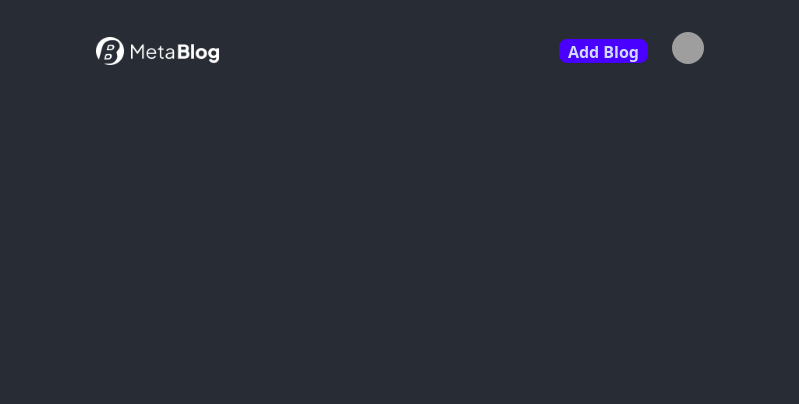
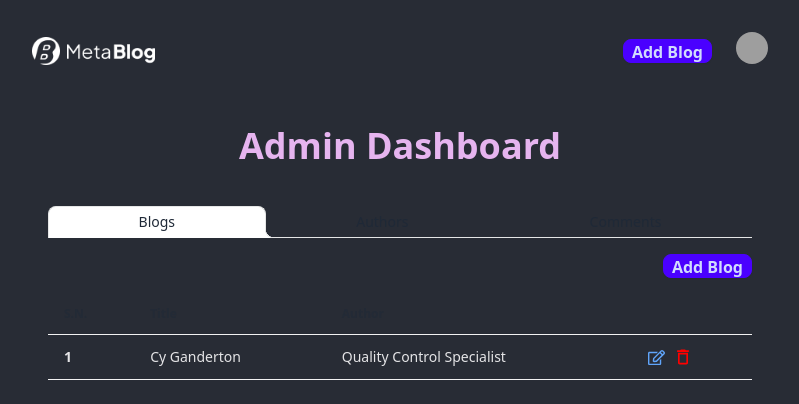
Before and after one commit to devAaus/task1, a React (Vite) app: page /dashboard in a window 1280 px wide. Before the commit this address had no page. Shown: the top 404 px of the page, without its empty margins (240-1039 px from the left). Built offline with nearby package versions, Linux system fonts and the light colour scheme; grey boxes are pictures that could not be loaded.

Commit message:
added admin dashboard

```diff
--- a/src/App.jsx
+++ b/src/App.jsx
@@ -1,21 +1,21 @@
 import { Route, Routes } from "react-router-dom"
 import Home from "./pages/Home"
 import Navbar from "./components/Navbar"
-import AddBlog from "./pages/AddBlog"
 import Profile from "./pages/Profile"
+import Dashboard from "./pages/Dashboard"
 
 function App() {
 
    return (
       <div className="bg-bg">
-         <main className="min-h-screen max-w-screen-sm mx-auto text-text">
+         <main className="min-h-screen max-w-screen-md mx-auto text-text">
             <Navbar />
 
             <div className="py-6 px-8">
                <Routes>
                   <Route path="/" element={<Home />} />
                   <Route path="/profile" element={<Profile />} />
-                  <Route path="/add-blog" element={<AddBlog />} />
+                  <Route path="/dashboard" element={<Dashboard />} />
                </Routes>
             </div>
          </main>
--- /dev/null
+++ b/src/components/AuthorsTab.jsx
@@ -0,0 +1,25 @@
+import React from 'react'
+import AuthorTable from './AuthorTable'
+import AuthorForm from './AuthorForm'
+
+const AuthorsTab = () => {
+
+    const handlSubmitAuthor = (e) => {
+        e.preventDefault()
+    }
+
+    return (
+        <div className='flex flex-col gap-4'>
+            <button
+                className='w-fit ml-auto btn btn-xs btn-primary text-base'
+                onClick={() => document.getElementById('modal_2').showModal()}
+            >
+                Add Author
+            </button>
+            <AuthorForm handleSubmitAuthor={handlSubmitAuthor} />
+            <AuthorTable />
+        </div>
+    )
+}
+
+export default AuthorsTab
--- a/src/components/BlogForm.jsx
+++ b/src/components/BlogForm.jsx
@@ -1,15 +1,26 @@
 import React from 'react'
 
-const BlogForm = ({ handleSubmit }) => {
+const BlogForm = ({ handlSubmitBlog }) => {
     return (
-        <form className='flex flex-col gap-4' onSubmit={handleSubmit}>
-            <h2 className='text-4xl text-title font-bold'>
+
+        <dialog id="modal_1" className="modal">
+            <div className="modal-box">
+                <h2 className='text-4xl text-title font-bold mb-6'>
                     Add Blog
                 </h2>
 
-            <input type="text" placeholder="Title" className="input input-primary w-full max-w-xs" />
+                <button
+                    className="btn btn-sm btn-circle btn-ghost absolute right-2 top-2"
+                    onClick={() => document.getElementById('modal_1').close()}
+                >
+                    ✕
+                </button>
 
-            <select className="select select-primary w-full max-w-xs">
+                <form className='flex flex-col gap-4' onSubmit={handlSubmitBlog}>
+
+                    <input type="text" placeholder="Title" className="input input-bordered w-full max-w-xs" />
+
+                    <select className="select select-bordered w-full max-w-xs">
                         <option disabled selected>Select Author</option>
                         <option>Game of Thrones</option>
                         <option>Lost</option>
@@ -17,11 +28,13 @@ const BlogForm = ({ handleSubmit }) => {
                         <option>Walking Dead</option>
                     </select>
 
-            <textarea className="textarea textarea-primary" placeholder="Description"></textarea>
+                    <textarea className="textarea textarea-bordered" placeholder="Description"></textarea>
 
-            <input type="submit" value="Submit" className="btn" />
+                    <button type="submit" className="btn btn-primary">Submit</button>
 
                 </form>
+            </div>
+        </dialog>
     )
 }
 
--- /dev/null
+++ b/src/components/BlogsTab.jsx
@@ -0,0 +1,25 @@
+import React from 'react'
+import BlogForm from './BlogForm'
+import BlogsTable from './BlogsTable'
+
+const BlogsTab = () => {
+
+    const handlSubmitBlog = (e) => {
+        e.preventDefault()
+    }
+
+    return (
+        <div className='flex flex-col gap-4'>
+            <button
+                className='w-fit ml-auto btn btn-xs btn-primary text-base'
+                onClick={() => document.getElementById('modal_1').showModal()}
+            >
+                Add Blog
+            </button>
+            <BlogForm handleSubmitBlog={handlSubmitBlog} />
+            <BlogsTable />
+        </div>
+    )
+}
+
+export default BlogsTab
--- a/src/pages/AddBlog.jsx
+++ /dev/null
@@ -1,15 +0,0 @@
-import React from 'react'
-import BlogForm from '../components/BlogForm'
-
-const AddBlog = () => {
-
-    const handleSubmit = (e) => {
-        e.preventDefault()
-    }
-
-    return (
-        <BlogForm handleSubmit={handleSubmit} />
-    )
-}
-
-export default AddBlog
--- /dev/null
+++ b/src/pages/Dashboard.jsx
@@ -0,0 +1,66 @@
+import React from 'react'
+import BlogsTable from '../components/BlogsTable'
+import AuthorTable from '../components/AuthorTable'
+import CommentsTable from '../components/CommentsTable'
+import BlogForm from '../components/BlogForm'
+import AuthorForm from '../components/AuthorForm'
+import BlogsTab from '../components/BlogsTab'
+import AuthorsTab from '../components/AuthorsTab'
+
+const tabs = [
+    {
+        id: 1,
+        name: 'Blogs'
+    },
+    {
+        id: 2,
+        name: 'Authors'
+    },
+    {
+        id: 3,
+        name: 'Comments'
+    }
+]
+
+const Dashboard = () => {
+
+    const [activeTab, setActiveTab] = React.useState('Blogs')
+
+
+    return (
+        <div className='flex flex-col justify-center gap-4'>
+            <h2 className='text-4xl text-title font-bold mb-6 text-center'>
+                Admin Dashboard
+            </h2>
+
+            <div role="tablist" className="tabs tabs-lifted">
+                {tabs.map((t) => (
+                    <a
+                        key={t.id}
+                        role="tab"
+                        className={`tab ${activeTab === `${t.name}` ? 'tab-active' : ''}`}
+                        onClick={() => setActiveTab(`${t.name}`)}
+                    >
+                        {t.name}
+                    </a>
+                ))}
+            </div>
+
+
+            {activeTab === 'Blogs' &&
+                <BlogsTab />
+            }
+
+            {activeTab === 'Authors' &&
+                <AuthorsTab />
+            }
+
+            {activeTab === 'Comments' &&
+                <CommentsTable />
+            }
+
+        </div>
+    )
+}
+
+export default Dashboard
```
Lines whose indentation alone changed are shown as unchanged.
